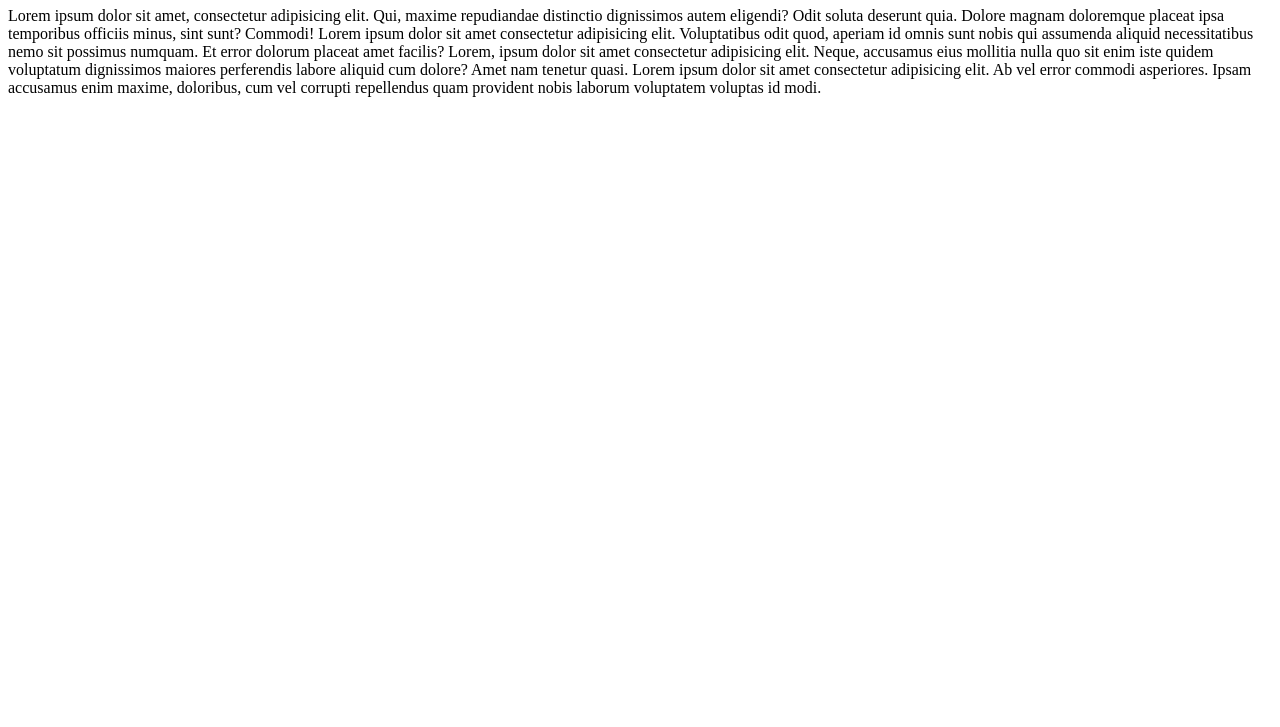
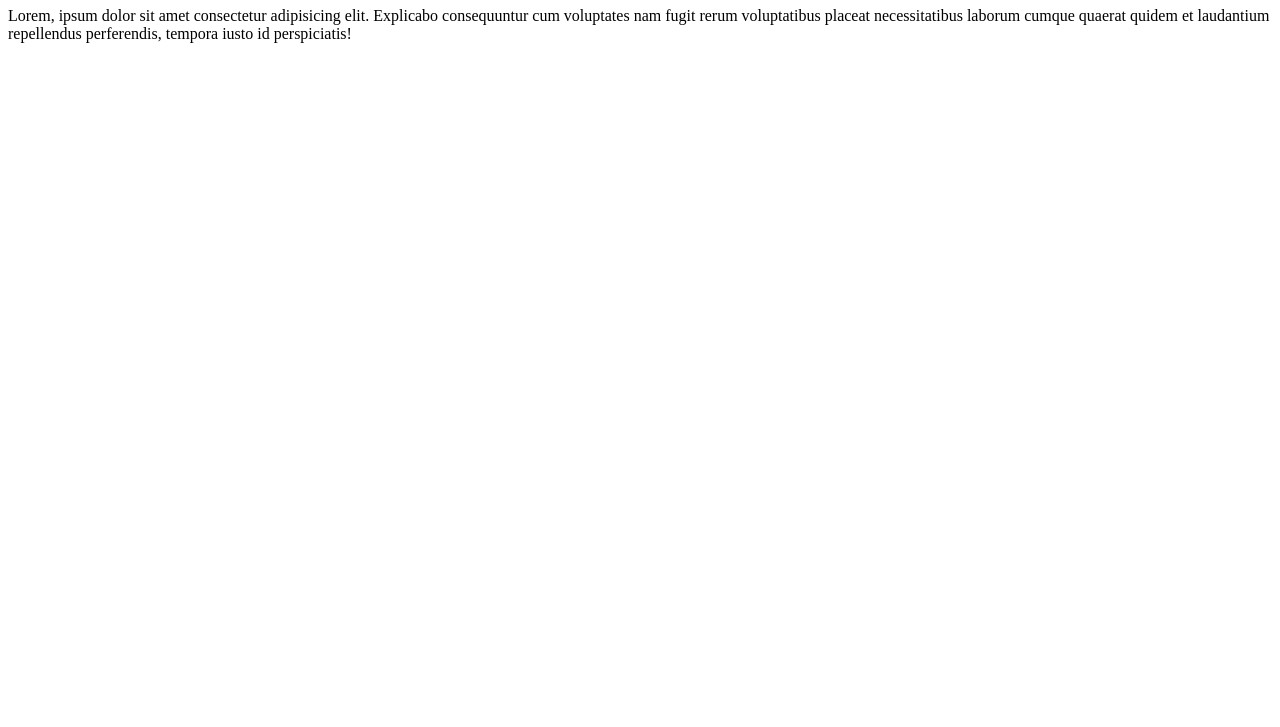
Before and after one commit to leiva1998/miweb, a plain HTML site: page index.html in a window 1280 px wide. Shown: the part 73-800 px from the top of the page. Drawn offline with Linux system fonts and the light colour scheme.

Commit message:
agregamos diferentes archivos y carpetas del proyecto

```diff
--- a/index.html
+++ b/index.html
@@ -9,11 +9,9 @@
 <body>
     <h1>Hola Mundo</h1>
 
-    Lorem ipsum dolor sit amet, consectetur adipisicing elit. Qui, maxime repudiandae distinctio dignissimos autem eligendi? Odit soluta deserunt quia.
-    Dolore magnam doloremque placeat ipsa temporibus officiis minus, sint sunt? Commodi!
-    Lorem ipsum dolor sit amet consectetur adipisicing elit. Voluptatibus odit quod, aperiam id omnis sunt nobis qui assumenda aliquid necessitatibus nemo sit possimus numquam. Et error dolorum placeat amet facilis?
-    Lorem, ipsum dolor sit amet consectetur adipisicing elit. Neque, accusamus eius mollitia nulla quo sit enim iste quidem voluptatum dignissimos maiores perferendis labore aliquid cum dolore? Amet nam tenetur quasi.
-    Lorem ipsum dolor sit amet consectetur adipisicing elit. Ab vel error commodi asperiores. Ipsam accusamus enim maxime, doloribus, cum vel corrupti repellendus quam provident nobis laborum voluptatem voluptas id modi.
+    <p>Lorem, ipsum dolor sit amet consectetur adipisicing elit.
+        Explicabo consequuntur cum voluptates nam fugit rerum voluptatibus placeat necessitatibus laborum
+        cumque quaerat quidem et laudantium repellendus perferendis, tempora iusto id perspiciatis!</p>
 
 </body>
 </html>
```
Also changed, not shown: css/estilos.css (added), css/main.css (added).
